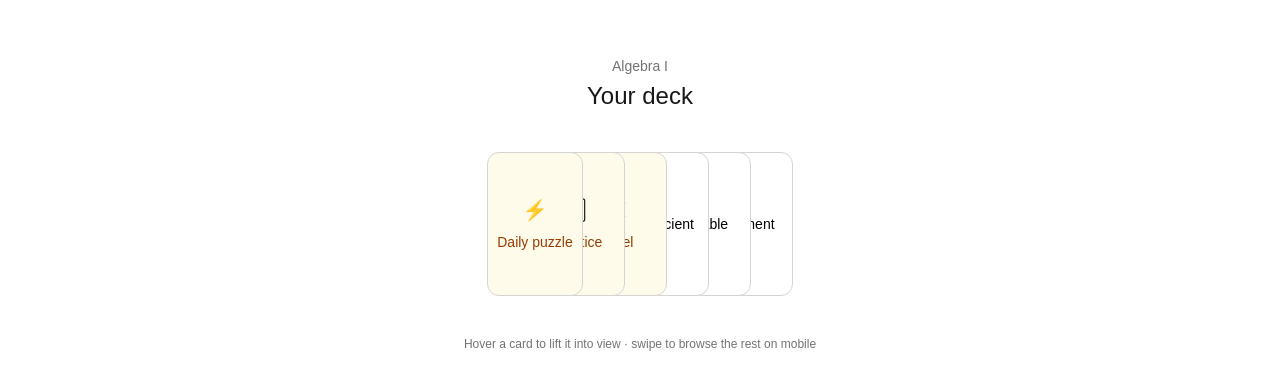
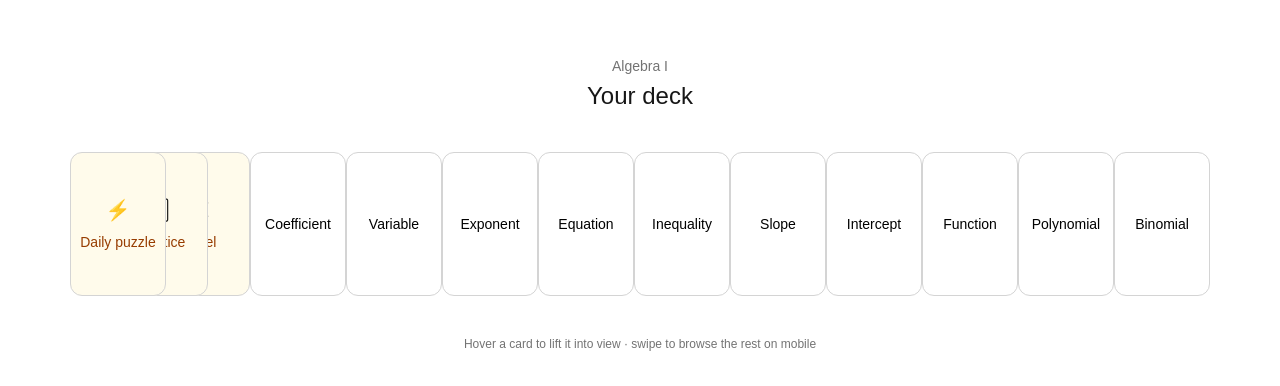
Before and after one commit to shfox2-dev/the.deck, a Next.js app: page / in a window 1280 px wide. Shown: the part 196-582 px from the top of the page. Built offline with nearby package versions, Linux system fonts and the light colour scheme.

Commit message:
Update page.js

```diff
--- a/app/page.js
+++ b/app/page.js
@@ -34,10 +34,10 @@ export default function Home() {
           </Link>
         ))}
 
-        {DECK.slice(0, 3).map((card, i) => (
+        {DECK.slice(0, DECK.idex).map((card, i) => (
           <div
             key={card.id}
-            style={{ marginLeft: -54, zIndex: DECK.length - 3 - i }}
+            style={{ marginLeft: -432 / DECK.index, zIndex: DECK.length - 3 - i }}
             className="relative w-24 h-36 rounded-xl border border-neutral-300 bg-white
                        flex items-center justify-center text-center px-2
                        transition-transform duration-200 ease-out hover:-translate-y-6 hover:z-DECK.index + 1"
```
